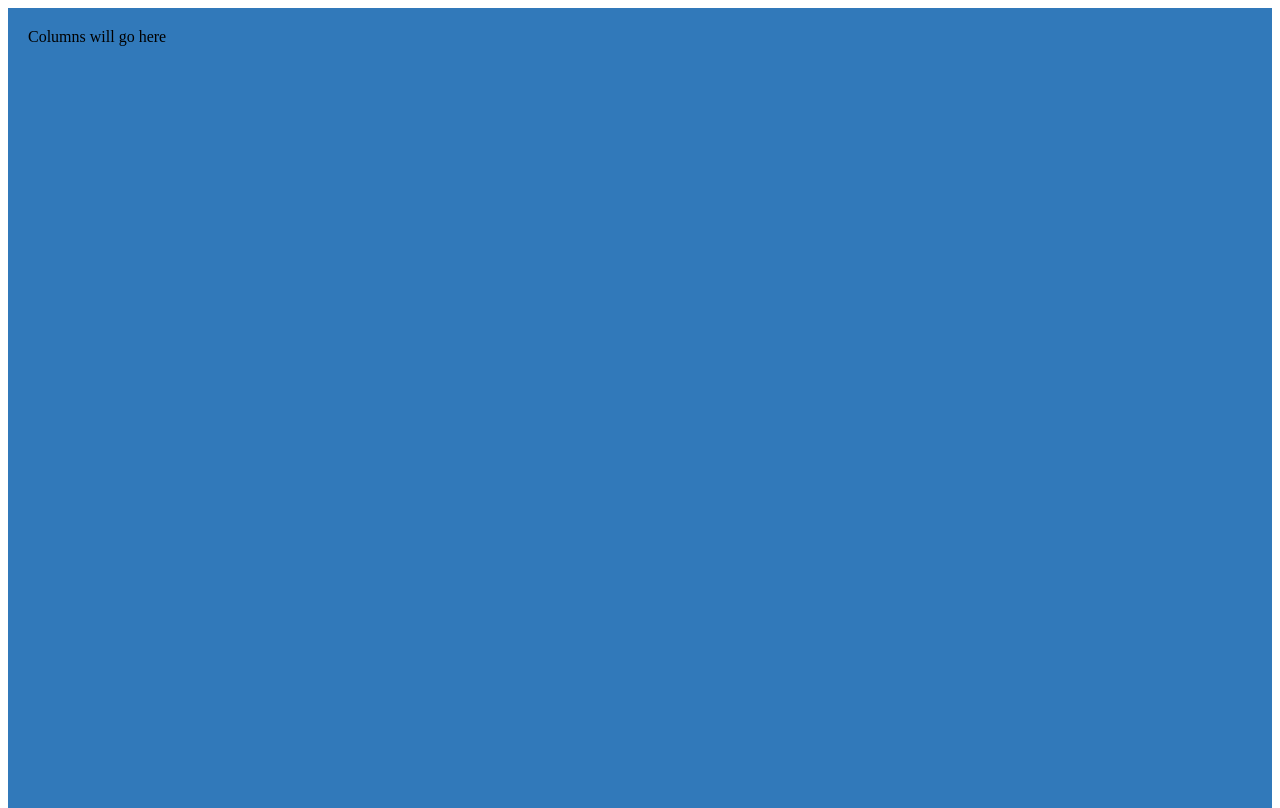
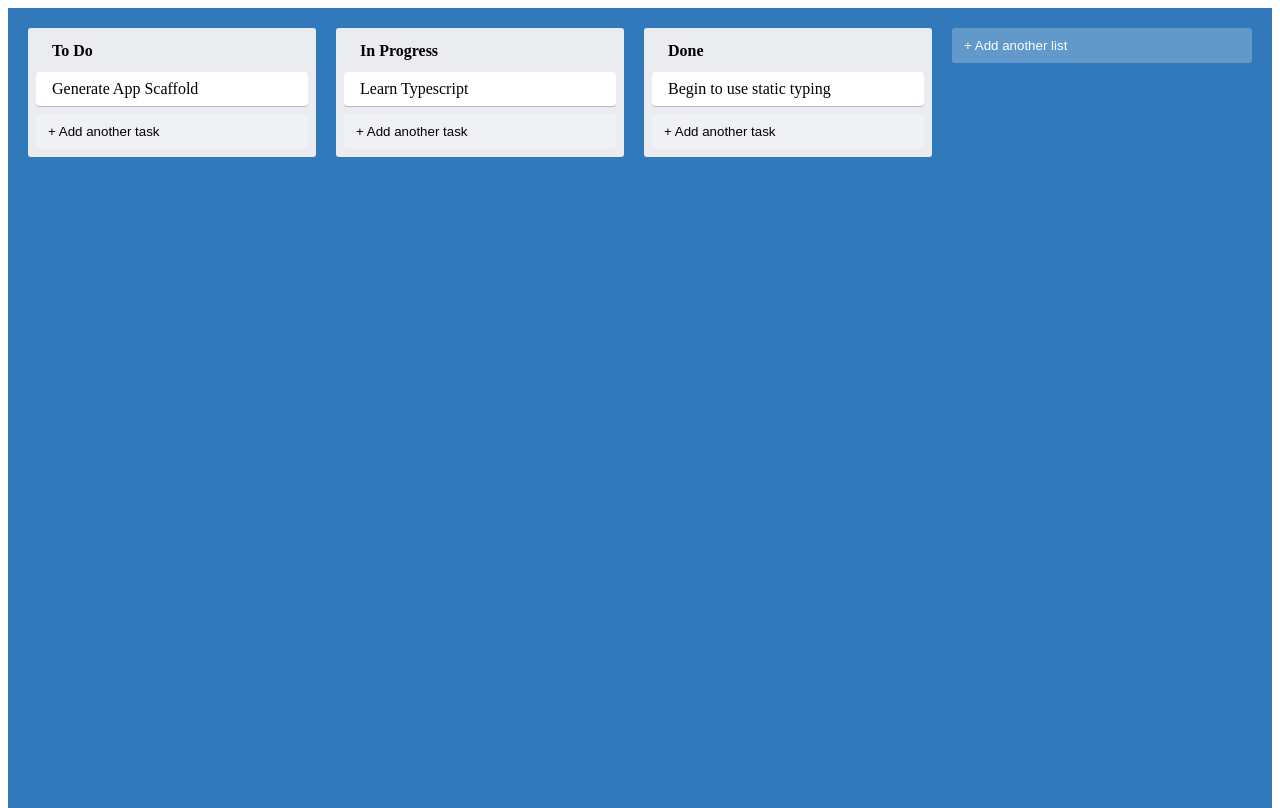
Before and after one commit to UladzKha/trello-clone, a React (Create React App) app: page / in a window 1280 px wide. Built offline with nearby package versions, Linux system fonts and the light colour scheme.

Commit message:
components

```diff
--- a/src/App.tsx
+++ b/src/App.tsx
@@ -1,9 +1,24 @@
 import React from "react";
-import logo from "./logo.svg";
 import { AppContainer } from "./styles";
+import Card from "./components/Card";
+import Column from "./components/Column";
+import AddNewItem from "./components/AddNewItem";
 
 const App = () => {
-  return <AppContainer>Columns will go here</AppContainer>;
+  return (
+    <AppContainer>
+      <Column text="To Do">
+        <Card text="Generate App Scaffold" />
+      </Column>
+      <Column text="In Progress">
+        <Card text="Learn Typescript" />
+      </Column>
+      <Column text="Done">
+        <Card text="Begin to use static typing" />
+      </Column>
+      <AddNewItem toggleButtonText="+ Add another list" onAdd={console.log} />
+    </AppContainer>
+  );
 };
 
 export default App;
--- /dev/null
+++ b/src/components/AddNewItem.tsx
@@ -0,0 +1,33 @@
+import { useState } from "react";
+import { AddItemButton } from "../styles";
+import NewItemForm from "./NewItemForm";
+
+interface AddNewItemProps {
+  onAdd(text: string): void;
+  toggleButtonText: string;
+  dark?: boolean;
+}
+
+const AddNewItem = (props: AddNewItemProps) => {
+  const [showForm, setShowForm] = useState(false);
+  const { onAdd, toggleButtonText, dark } = props;
+
+  if (showForm) {
+    return (
+      <NewItemForm
+        onAdd={(text) => {
+          onAdd(text);
+          setShowForm(false);
+        }}
+      />
+    );
+  }
+
+  return (
+    <AddItemButton dark={dark} onClick={() => setShowForm(true)}>
+      {toggleButtonText}
+    </AddItemButton>
+  );
+};
+
+export default AddNewItem;
--- /dev/null
+++ b/src/components/Card.tsx
@@ -0,0 +1,11 @@
+import { CardContainer } from "../styles";
+
+interface CardProps {
+  text: string;
+}
+
+const Card = ({ text }: CardProps) => {
+  return <CardContainer>{text}</CardContainer>;
+};
+
+export default Card;
--- /dev/null
+++ b/src/components/Column.tsx
@@ -0,0 +1,22 @@
+import { ColumnContainer, ColumnTitle } from "../styles";
+import AddNewItem from "./AddNewItem";
+
+interface ColumnProps {
+  text: string;
+}
+
+const Column = ({ text, children }: React.PropsWithChildren<ColumnProps>) => {
+  return (
+    <ColumnContainer>
+      <ColumnTitle>{text}</ColumnTitle>
+      {children}
+      <AddNewItem
+        toggleButtonText="+ Add another task"
+        onAdd={console.log}
+        dark
+      />
+    </ColumnContainer>
+  );
+};
+
+export default Column;
--- /dev/null
+++ b/src/components/NewItemForm.tsx
@@ -0,0 +1,20 @@
+import { useState } from "react";
+import { NewItemFormContainer, NewItemButton, NewItemInput } from "../styles";
+
+interface NewItemFormProps {
+  onAdd(text: string): void;
+}
+
+const NewItemForm = (props: NewItemFormProps) => {
+  const { onAdd } = props;
+  const [text, setText] = useState("");
+
+  return (
+    <NewItemFormContainer>
+      <NewItemInput value={text} onChange={(e) => setText(e.target.value)} />
+      <NewItemButton onClick={() => onAdd(text)}>Create</NewItemButton>
+    </NewItemFormContainer>
+  );
+};
+
+export default NewItemForm;
--- a/src/styles.ts
+++ b/src/styles.ts
@@ -34,3 +34,50 @@
   border-radius: 3px;
   box-shadow: #091e4240 0px 1px 0px 0px;
 `;
+
+interface AddItemButtonProps {
+  dark?: boolean;
+}
+
+export const AddItemButton = styled.button<AddItemButtonProps>`
+  background-color: #ffffff3d;
+  border-radius: 3px;
+  border: none;
+  color: ${(props) => (props.dark ? "#000" : "#fff")};
+  cursor: pointer;
+  max-width: 300px;
+  padding: 10px 12px;
+  text-align: left;
+  transition: background 85ms ease-in;
+  width: 100%;
+  &:hover {
+    background-color: #ffffff52;
+  }
+`;
+
+export const NewItemFormContainer = styled.div`
+  max-width: 300px;
+  display: flex;
+  flex-direction: column;
+  width: 100%;
+  align-items: flex-start;
+`;
+
+export const NewItemButton = styled.button`
+  background-color: #5aac44;
+  border-radius: 3px;
+  border: none;
+  box-shadow: none;
+  color: #fff;
+  padding: 6px 12px;
+  text-align: center;
+`;
+
+export const NewItemInput = styled.input`
+  border-radius: 3px;
+  border: none;
+  box-shadow: #091e4240 0px 1px 0px 0px;
+  margin-bottom: 0.5rem;
+  padding: 0.5rem 1rem;
+  width: 100%;
+`;
```
Also changed, not shown: 1 other file (tests, documents, lock files or other folders).
